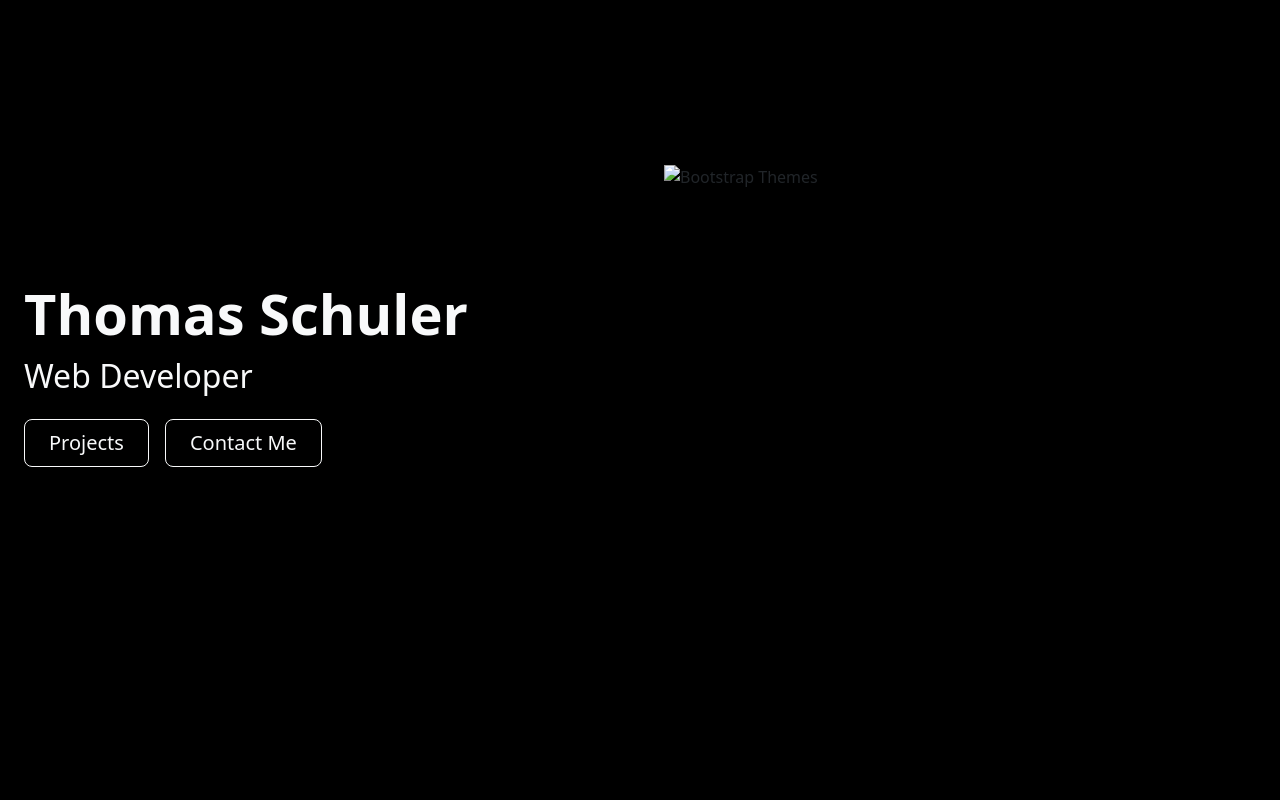
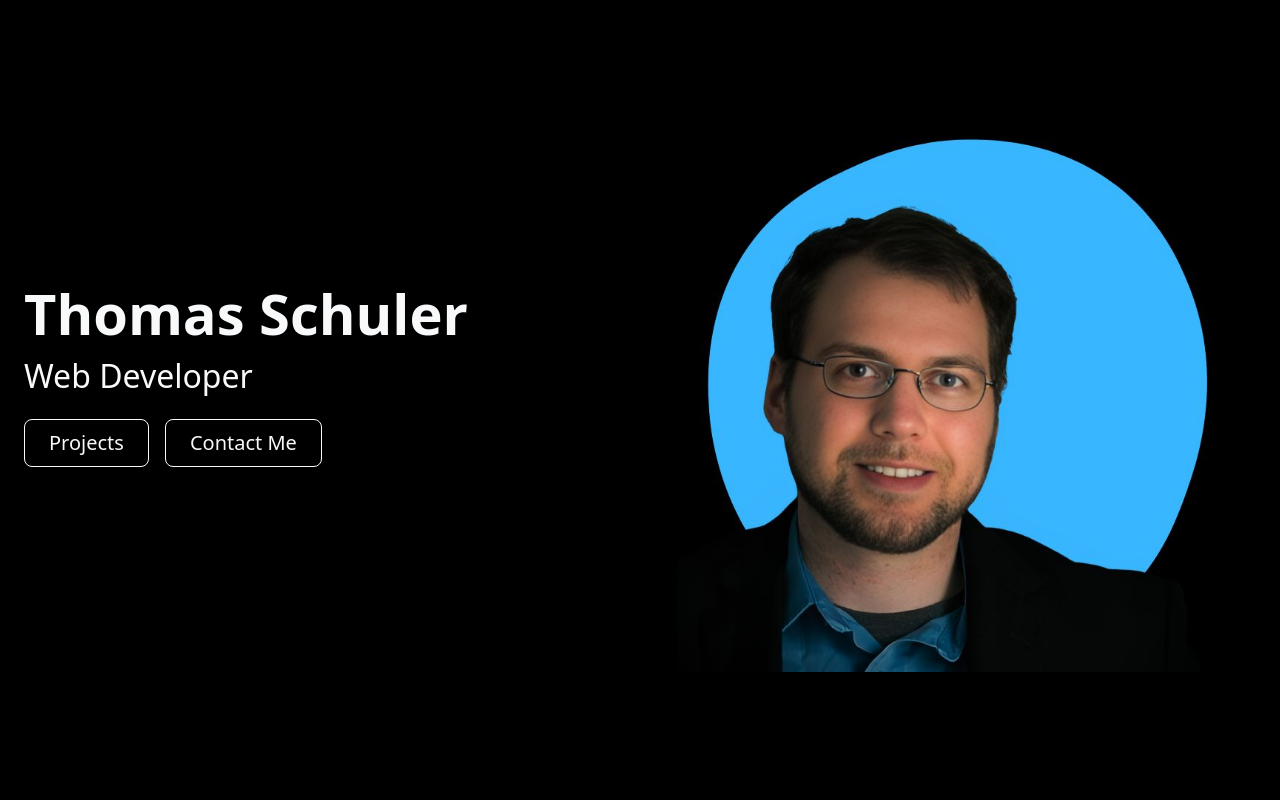
Before and after one commit to CodeCruze/Developer-Portfolio, a plain HTML site: page index.html in a window 1280 px wide. Shown: the top 800 px of the page. Drawn offline with nearby package versions, Linux system fonts and the light colour scheme; the site is published under a folder, as on GitHub Pages, so addresses that start at the root find nothing.

Commit message:
Update index.html

```diff
--- a/index.html
+++ b/index.html
@@ -15,7 +15,7 @@
       <div class="row flex-lg-row-reverse g-5 py-5">
         <!-- <video class="back-video" autoplay muted plays-inline src="/Images/Hero Background Image.mp4"></video>-->
         <div class="col-10 col-sm-8 col-lg-6 m-auto">
-          <img src="/Images/Portfolio-Hero-Pic.jpg" class="d-block mx-lg-auto img-fluid" alt="Bootstrap Themes" width="700" height="500" loading="lazy">
+          <img src="Images/Portfolio-Hero-Pic.jpg" class="d-block mx-lg-auto img-fluid" alt="Bootstrap Themes" width="700" height="500" loading="lazy">
         </div>
         <div class="col-lg-6 col-sm-12 m-auto text-light" id="title-text">
           <h1 class="display-4 fw-bold lh-1 mb-3">Thomas Schuler</h1>
```
